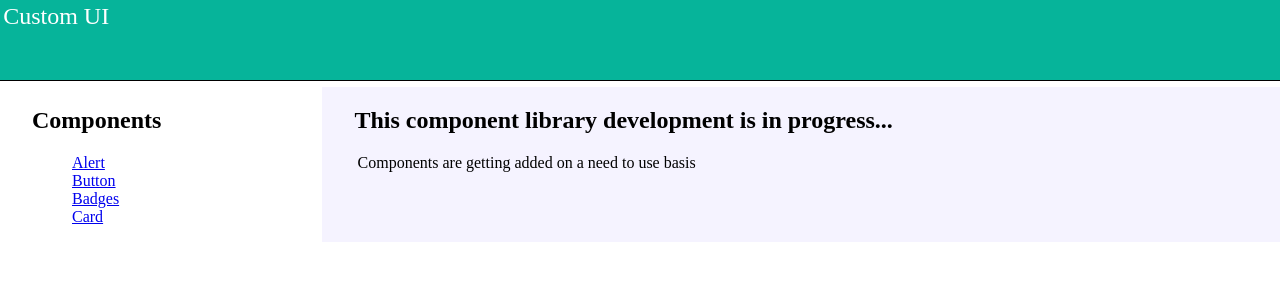
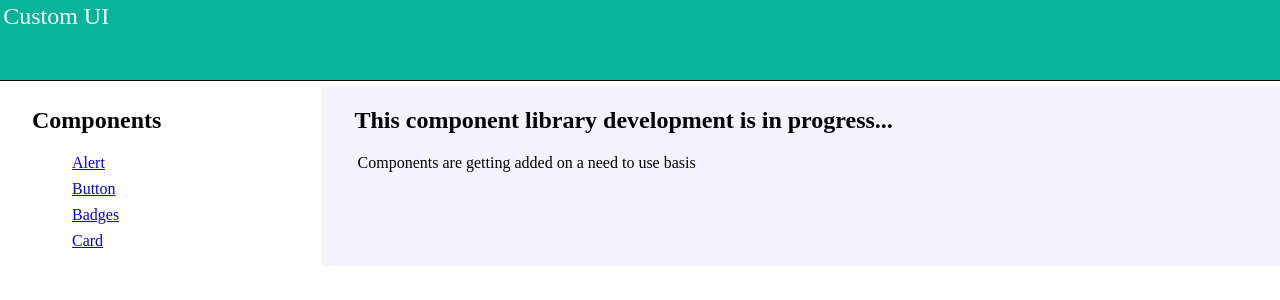
Before and after one commit to Ashish-j-shetty/component-library, a React (Create React App) app: page / in a window 1280 px wide. Shown: the top 300 px of the page. Built offline with nearby package versions, Linux system fonts and the light colour scheme.

Commit message:
refactor:styles changes

```diff
--- a/src/style-components/List.js
+++ b/src/style-components/List.js
@@ -4,12 +4,10 @@ export const Ul = styled.ul`
   list-style: none;
 `;
 
-export const Li = styled.li``;
+export const Li = styled.li`
+  margin-top: 0.5rem;
+`;
 
 export const a = styled.a``;
 
-export const Links = styled(Link)`
-  a {
-    text-decoration: none;
-  }
-`;
+export const Links = styled(Link)``;
```
